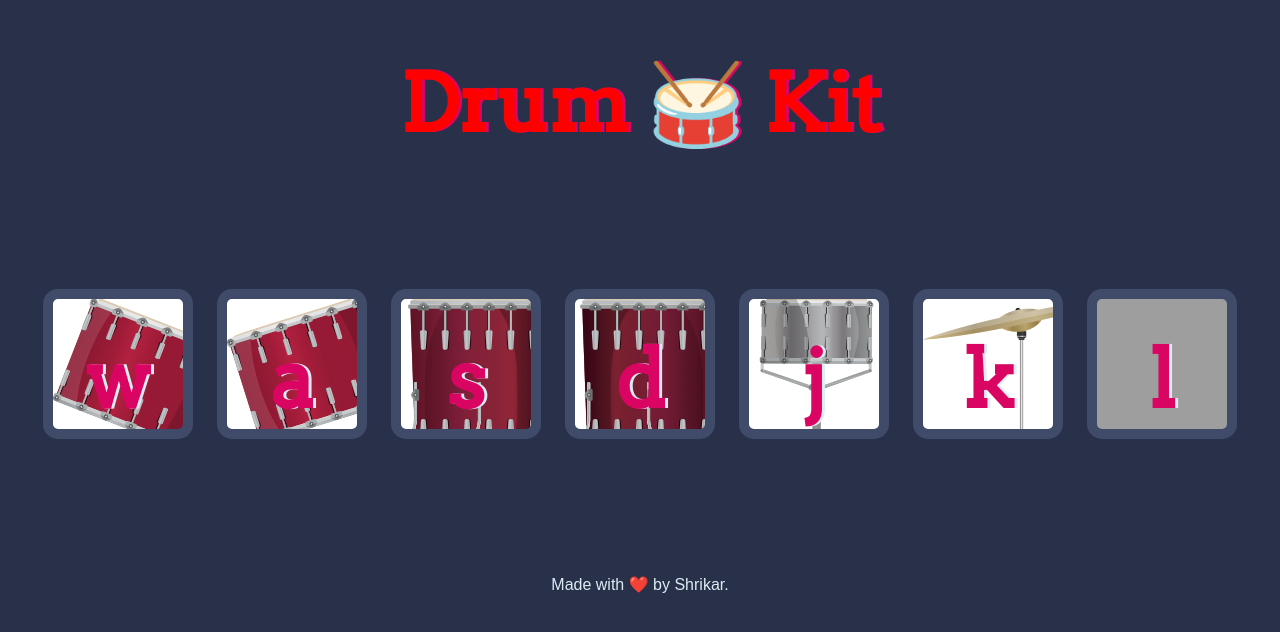
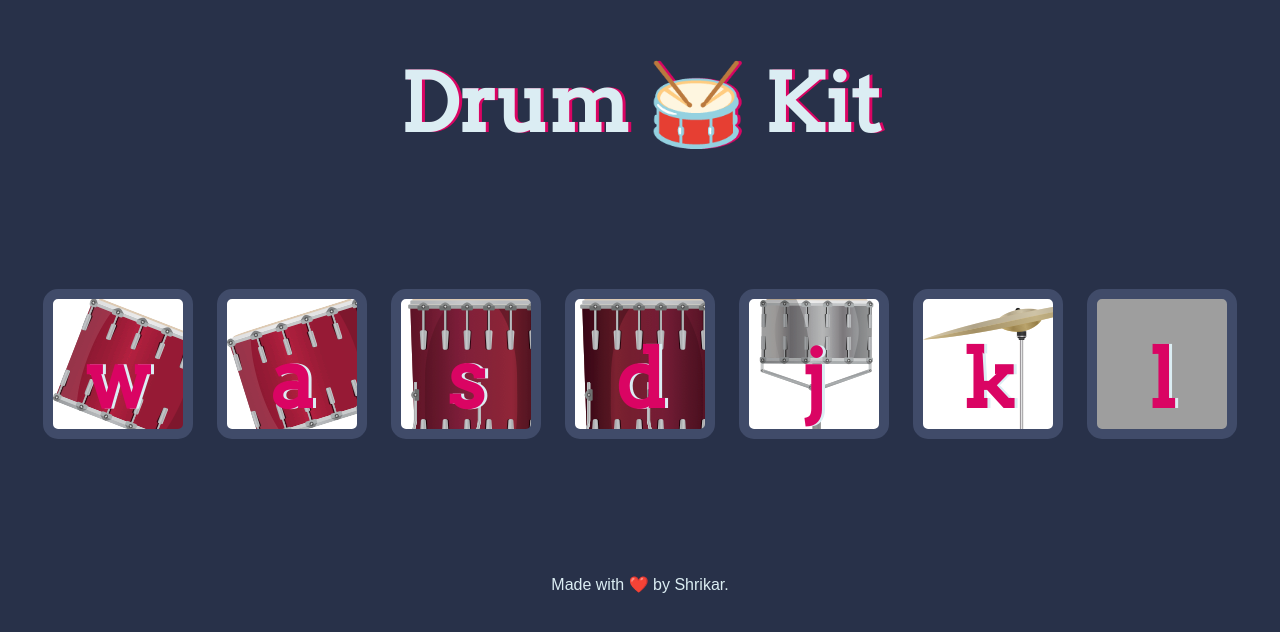
Before and after one commit to shrikar-tamirisa/Drum-Kit-Website, a plain HTML site: page index.html in a window 1280 px wide. Drawn offline with Linux system fonts and the light colour scheme; grey boxes are pictures that could not be loaded; files whose address does not match are found by name.

Commit message:
Update styles.css

```diff
--- a/styles.css
+++ b/styles.css
@@ -5,7 +5,7 @@ body {
 
 h1 {
   font-size: 5rem;
-  color: red;
+  color: #DBEDF3;
   font-family: "Arvo", cursive;
   text-shadow: 3px 0 #DA0463;
 
```
